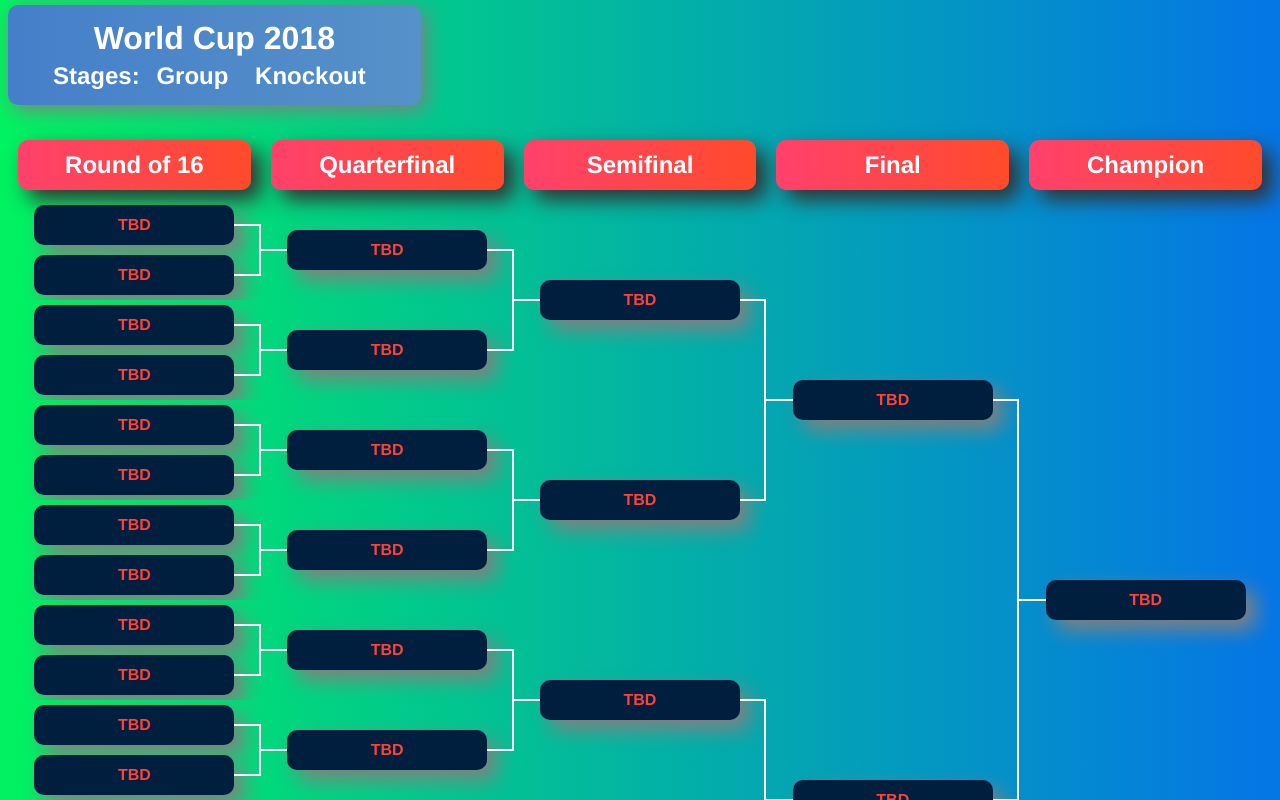
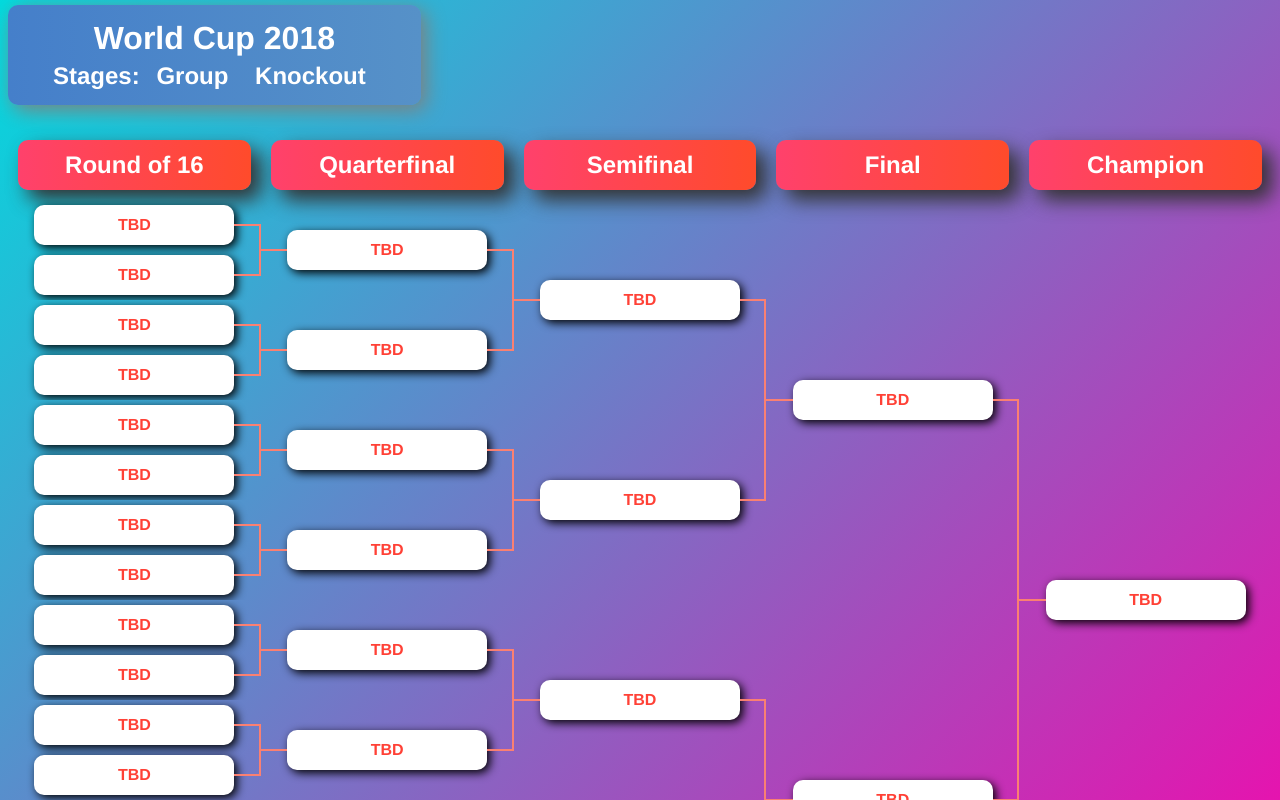
Before and after one commit to bartlomein/World-Cup-2018, a Vue app: page /#/knockout in a window 1280 px wide. Shown: the top 800 px of the page. Built offline with nearby package versions, Linux system fonts and the light colour scheme; no server answers; what vue-js-modal would draw is missing.

Commit message:
knockout might be messed up, API isnt updated yet have to wait till they do that

```diff
--- a/src/App.vue
+++ b/src/App.vue
@@ -22,7 +22,7 @@
 
 <style>
 body{
-background: rgba(0, 0, 0, 0) linear-gradient(to right, rgb(0, 242, 96), rgb(5, 117, 230));
+background: linear-gradient(315deg, rgb(252, 0, 170), rgb(0, 219, 222));
 }
 #app {
   font-family: 'Avenir', Helvetica, Arial, sans-serif;
--- a/src/components/Knockout.vue
+++ b/src/components/Knockout.vue
@@ -10,7 +10,42 @@
   <div class="tournament__grid">
     <!-- tournament__round 1/8 -->
 
-    <div class="tournament__round tournament__round--first-round">
+    <div class="tournament__round tournament__round--first-round" v-if="sixteen">
+        <div class = "label"><h2>Round of 16</h2></div>
+      <div class="tournament__match">
+        <a class="tournament__match__team" >{{rounds[2].matches[1].team1.name}}</a>
+        <a class="tournament__match__team" >{{rounds[3].matches[1].team1.name}}</a>
+      </div>
+      <div class="tournament__match">
+        <a class="tournament__match__team" >{{rounds[2].matches[1].team1.name}}</a>
+        <a class="tournament__match__team" >{{rounds[2].matches[1].team1.name}}</a>
+      </div>
+      <div class="tournament__match">
+        <a class="tournament__match__team" >{{rounds[2].matches[1].team1.name}}</a>
+        <a class="tournament__match__team" >{{rounds[2].matches[1].team1.name}}</a>
+      </div>
+      <div class="tournament__match">
+        <a class="tournament__match__team" >{{rounds[2].matches[1].team1.name}}</a>
+        <a class="tournament__match__team" >{{rounds[2].matches[1].team1.name}}</a>
+      </div>
+      <div class="tournament__match">
+        <a class="tournament__match__team" >{{rounds[2].matches[1].team1.name}}</a>
+        <a class="tournament__match__team" >{{rounds[2].matches[1].team1.name}}</a>
+      </div>
+      <div class="tournament__match">
+        <a class="tournament__match__team" >{{rounds[2].matches[1].team1.name}}</a>
+        <a class="tournament__match__team" >{{rounds[2].matches[1].team1.name}}</a>
+      </div>
+      <div class="tournament__match">
+        <a class="tournament__match__team" >{{rounds[2].matches[1].team1.name}}</a>
+        <a class="tournament__match__team" >{{rounds[2].matches[1].team1.name}}</a>
+      </div>
+      <div class="tournament__match">
+        <a class="tournament__match__team" >{{rounds[2].matches[1].team1.name}}</a>
+        <a class="tournament__match__team" >{{rounds[2].matches[1].team1.name}}</a>
+      </div>
+    </div>
+    <div class="tournament__round tournament__round--first-round" v-else>
         <div class = "label"><h2>Round of 16</h2></div>
       <div class="tournament__match">
         <a class="tournament__match__team" >TBD</a>
@@ -46,7 +81,28 @@
       </div>
     </div>
 
-    <div class="tournament__round tournament__round--first-round">
+    <div class="tournament__round tournament__round--first-round" v-if="eight">
+      <div class = "label"><h2>Quarterfinal</h2></div>
+      <div class="tournament__match tournament__match">
+        <a class="tournament__match__team" >{{rounds[2].matches[1].team1.name}}</a>
+        <a class="tournament__match__team" >{{rounds[2].matches[1].team1.name}}</a>
+      </div>
+      <div class="tournament__match">
+        <a class="tournament__match__team" >{{rounds[2].matches[1].team1.name}}</a>
+        <a class="tournament__match__team" >{{rounds[2].matches[1].team1.name}}</a>
+      </div>
+      <div class="tournament__match">
+        <a class="tournament__match__team" >{{rounds[2].matches[1].team1.name}}</a>
+        <a class="tournament__match__team" >{{rounds[2].matches[1].team1.name}}</a>
+      </div>
+      <div class="tournament__match">
+        <a class="tournament__match__team" >{{rounds[2].matches[1].team1.name}}</a>
+        <a class="tournament__match__team" >{{rounds[2].matches[1].team1.name}}</a>
+      </div>
+
+
+    </div>
+    <div class="tournament__round tournament__round--first-round" v-else>
       <div class = "label"><h2>Quarterfinal</h2></div>
       <div class="tournament__match tournament__match">
         <a class="tournament__match__team" >TBD</a>
@@ -64,6 +120,8 @@
         <a class="tournament__match__team" >TBD</a>
         <a class="tournament__match__team" >TBD</a>
       </div>
+
+
     </div>
 
     <!-- tournament__round 1/2 -->
@@ -112,9 +170,6 @@
     return {
       rounds: [],
       match:null,
-
-
-
     };
   },
   beforeMount() {
@@ -126,7 +181,7 @@
 
 
 
-  },
+  }
 
 }
 </script>
@@ -165,7 +220,7 @@
   font-size: 0;
   line-height: 0;
   display: grid;
-grid-template-columns: repeat(auto-fit, minmax(180px, 1fr));
+  grid-template-columns: repeat(auto-fit, minmax(180px, 1fr));
   grid-template-rows: minmax(100px, auto);
 
   align-items: stretch;
@@ -201,7 +256,7 @@
   position: absolute;
   right: 0;
   width: 2px;
-  background: white;
+  background: salmon;
   top: 25%;
   bottom: 25%;
 }
@@ -215,8 +270,8 @@
   color: #FF4136;
   text-decoration: none;
   box-sizing: border-box;
-  background-color:#001f3f;
-  box-shadow:10px 10px 20px gray;
+  background-color:white;
+  box-shadow:3px 3px 10px black;
     border-radius:10px;
   display: flex;
   justify-content: center;
@@ -238,7 +293,7 @@
   width: 999px;
   height: 2px;
   margin-top: -1px;
-  background: white;
+  background: salmon;
 }
 .tournament__match__team:after {
   left: 100%;
```
